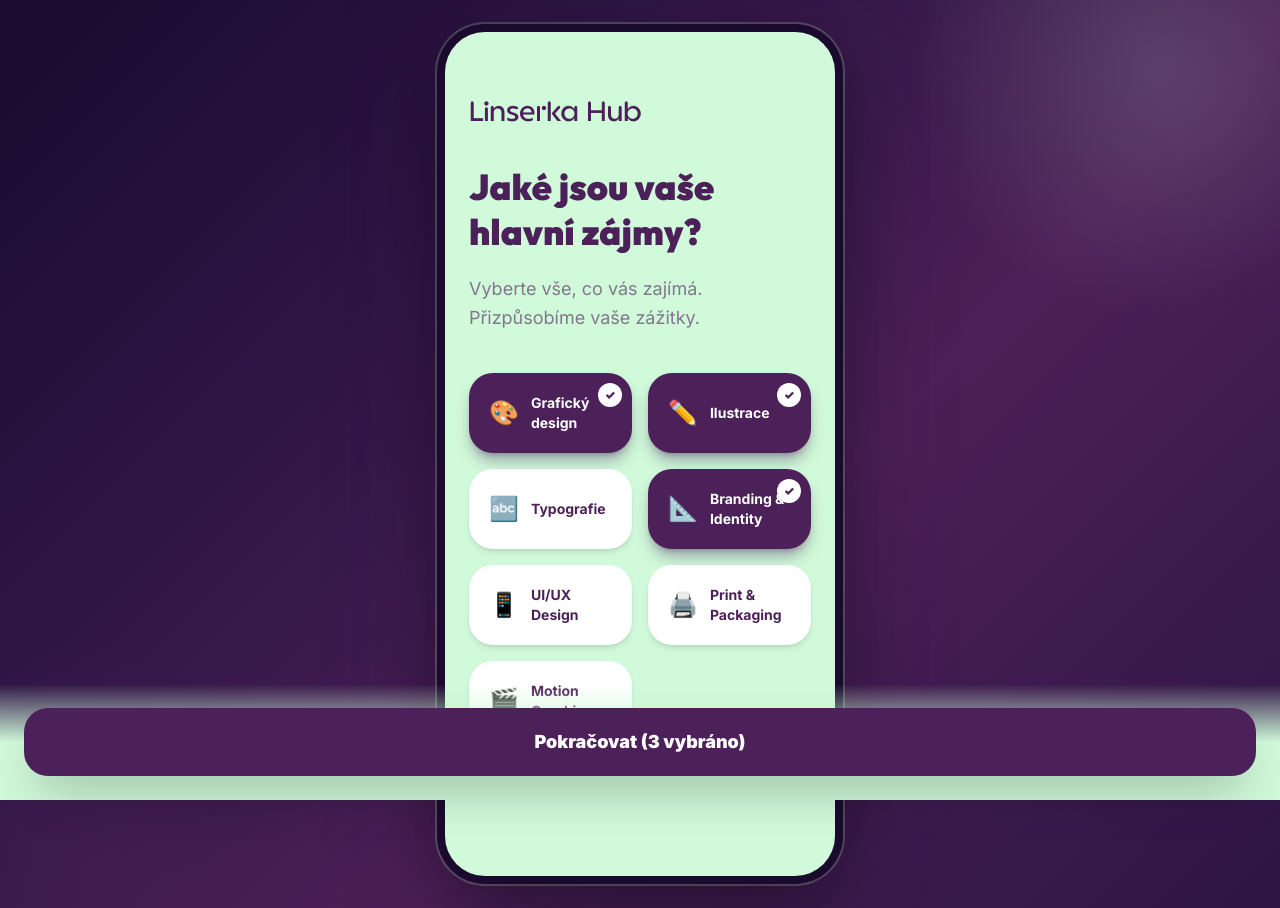
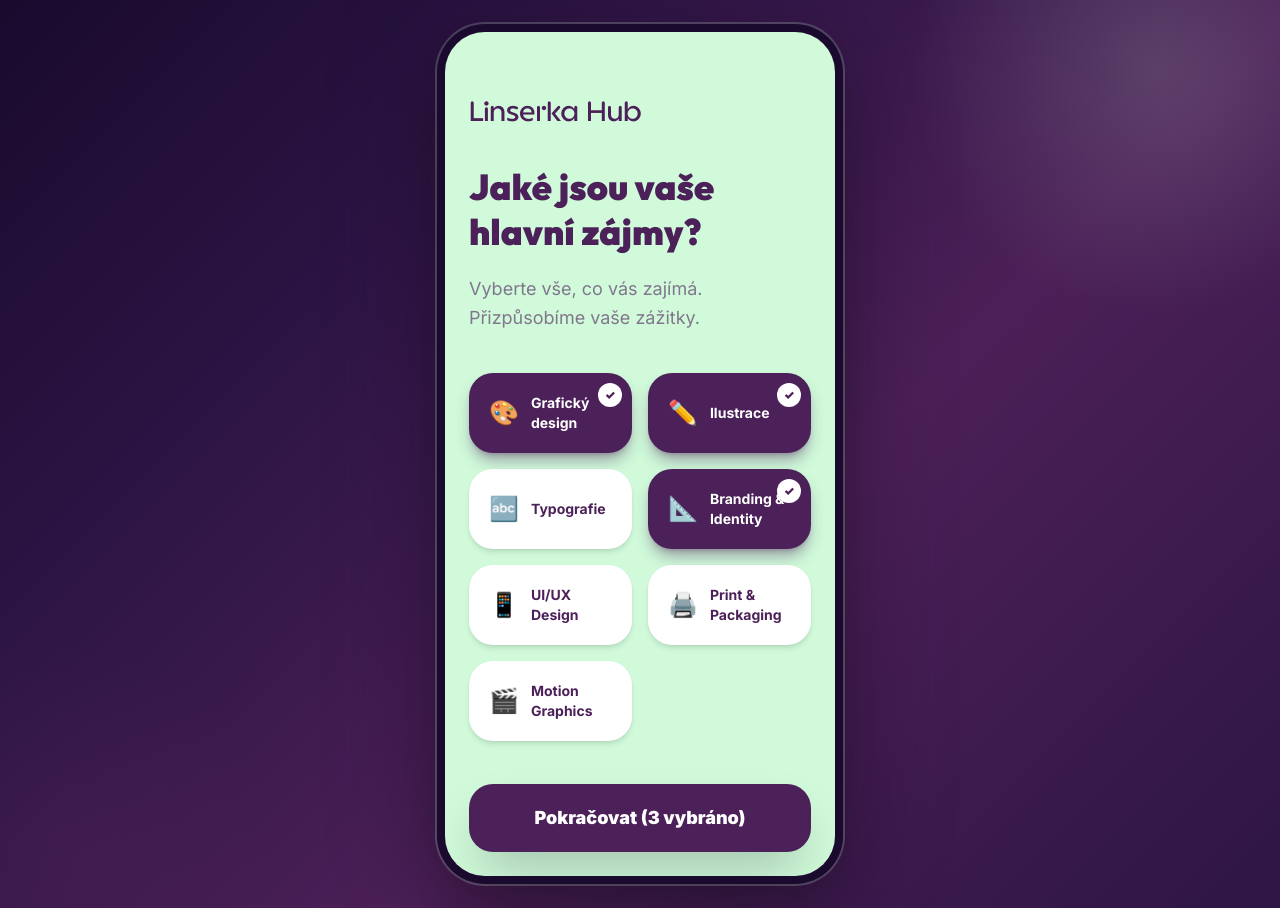
Before and after one commit to Kubaejj/LinserkaHub, a React (Vite) app: page / in a window 1280 px wide. Built offline with nearby package versions, Linux system fonts and the light colour scheme.

Commit message:
fix: contain fixed elements inside phone frame

```diff
--- a/src/styles/theme.css
+++ b/src/styles/theme.css
@@ -284,6 +284,8 @@
       0 0 120px rgba(76, 32, 88, 0.3);
     position: relative;
     z-index: 10;
+    /* This creates a new containing block so fixed elements stay inside the frame */
+    transform: translateZ(0);
   }
 
   /* Hide scrollbar inside phone frame */
```
